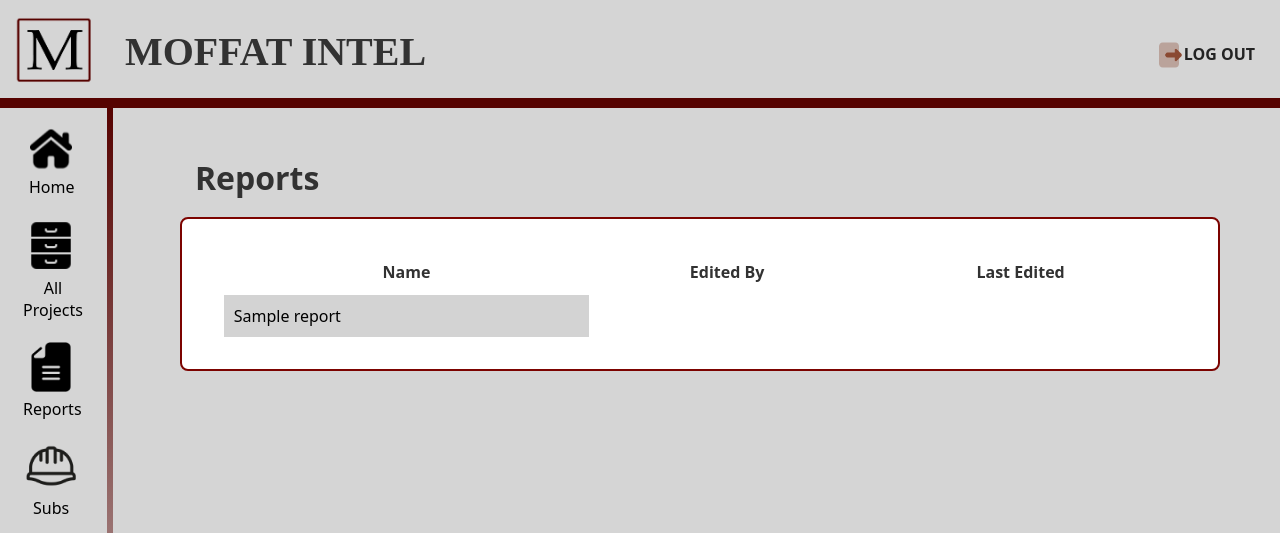
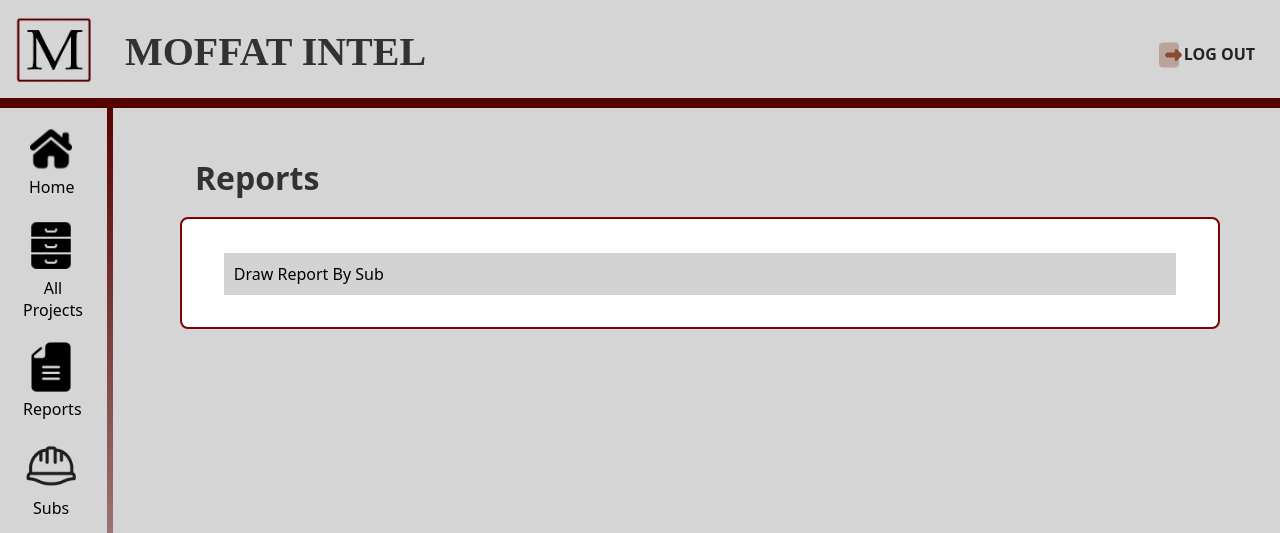
Before and after one commit to bnsmth235/NorthlineIntel, a Django app: page /projectmanagement/reports/ in a window 1280 px wide. Shown: the top 533 px of the page. Run offline with Django 4.2, Linux system fonts and the light colour scheme; a user stored in the database is signed in; data comes from the database, SQL or seed files in the repository; tables that the repository leaves empty hold one stand-in row (values such as "Sample post").

Commit message:
Added first report

```diff
--- a/MoffatIntel/projectmanagement/admin.py
+++ b/MoffatIntel/projectmanagement/admin.py
@@ -2,6 +2,7 @@
 from .models import *
 
 admin.site.register(Project)
+admin.site.register(Report)
 admin.site.register(Draw)
 admin.site.register(Plan)
 admin.site.register(ChangeOrder)
--- a/MoffatIntel/projectmanagement/models.py
+++ b/MoffatIntel/projectmanagement/models.py
@@ -126,7 +126,6 @@
 
 class Report(models.Model):
     name = models.CharField(max_length=150)
-    date = models.DateTimeField('Last run date')
 
 class Subcontractor(models.Model):
     name = models.CharField(max_length=50)
@@ -288,15 +287,15 @@
     num = models.IntegerField(default=1)
     project_id = models.ForeignKey(Project, on_delete=models.CASCADE)
     edited_by = models.CharField(max_length=20)
-    start_date = models.DateTimeField('Start Date', default=datetime.now())
+    start_date = models.DateTimeField('Start Date')
 
     def __str__(self):
         return str(self.id)
 
 class Invoice(models.Model):
-    date = models.DateTimeField('Last Modified', default=datetime.now())
+    date = models.DateTimeField('Last Modified')
     draw_id = models.ForeignKey(Draw, on_delete=models.CASCADE)
-    invoice_date = models.DateTimeField('Invoice Date', default=datetime.now())
+    invoice_date = models.DateTimeField('Invoice Date')
     invoice_num = models.CharField(default="", max_length=20)
     csi = models.CharField(max_length=50, choices=DIVISION_CHOICES)
     category = models.CharField(max_length=50, choices=SUB_CATEGORIES)
@@ -332,11 +331,10 @@
                 return choice[1]
         return ""
 
-
 class Check(models.Model):
-    date = models.DateTimeField('Last Modified', default=datetime.now())
+    date = models.DateTimeField('Last Modified')
     invoice_id = models.ForeignKey(Invoice, on_delete=models.CASCADE)
-    check_date = models.DateTimeField('Check Date', default=datetime.now())
+    check_date = models.DateTimeField('Check Date')
     check_num = models.IntegerField()
     check_total = models.FloatField(default=0.00)
     distributed = models.CharField(max_length=50)
--- a/MoffatIntel/projectmanagement/templates/reports/all_reports.html
+++ b/MoffatIntel/projectmanagement/templates/reports/all_reports.html
@@ -15,15 +15,11 @@
     <div class="reports-list-div">
         <table width="98%" height="98%" align="center" cellpadding="10" border="0">
             <tr class="headers" style="background-color: initial;">
-                <th>Name</th>
-                <th>Edited By</th>
-                <th>Last Edited</th>
+                <th hidden="hidden"></th>
             </tr>
         {% for report in reports %}
                 <tr class="report-item zebra">
-                    <td>
-                        {{report.name}}
-                    </td>
+                    <td><a href="#">{{report.name}}</a></td>
                 </tr>
 
         {% endfor %}
--- a/MoffatIntel/projectmanagement/views/reports.py
+++ b/MoffatIntel/projectmanagement/views/reports.py
@@ -5,5 +5,5 @@
 
 @login_required(login_url='projectmanagement:login')
 def reports(request):
-    reports = Report.objects.order_by('-date')
+    reports = Report.objects.order_by('-name')
     return render(request, 'reports/all_reports.html', {'reports': reports})
```
Also changed, not shown: MoffatIntel/projectmanagement/migrations/0001_initial.py, MoffatIntel/projectmanagement/migrations/0002_populate.py (added).
